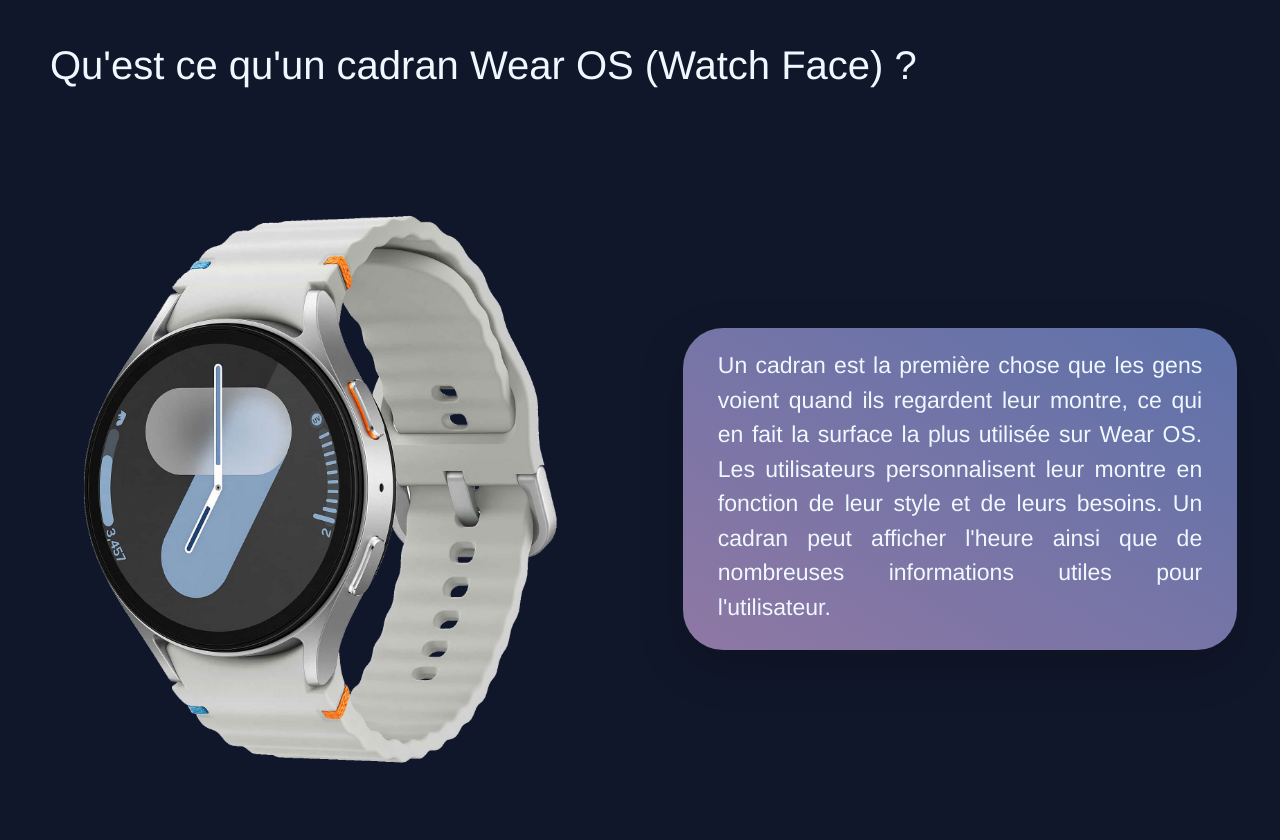
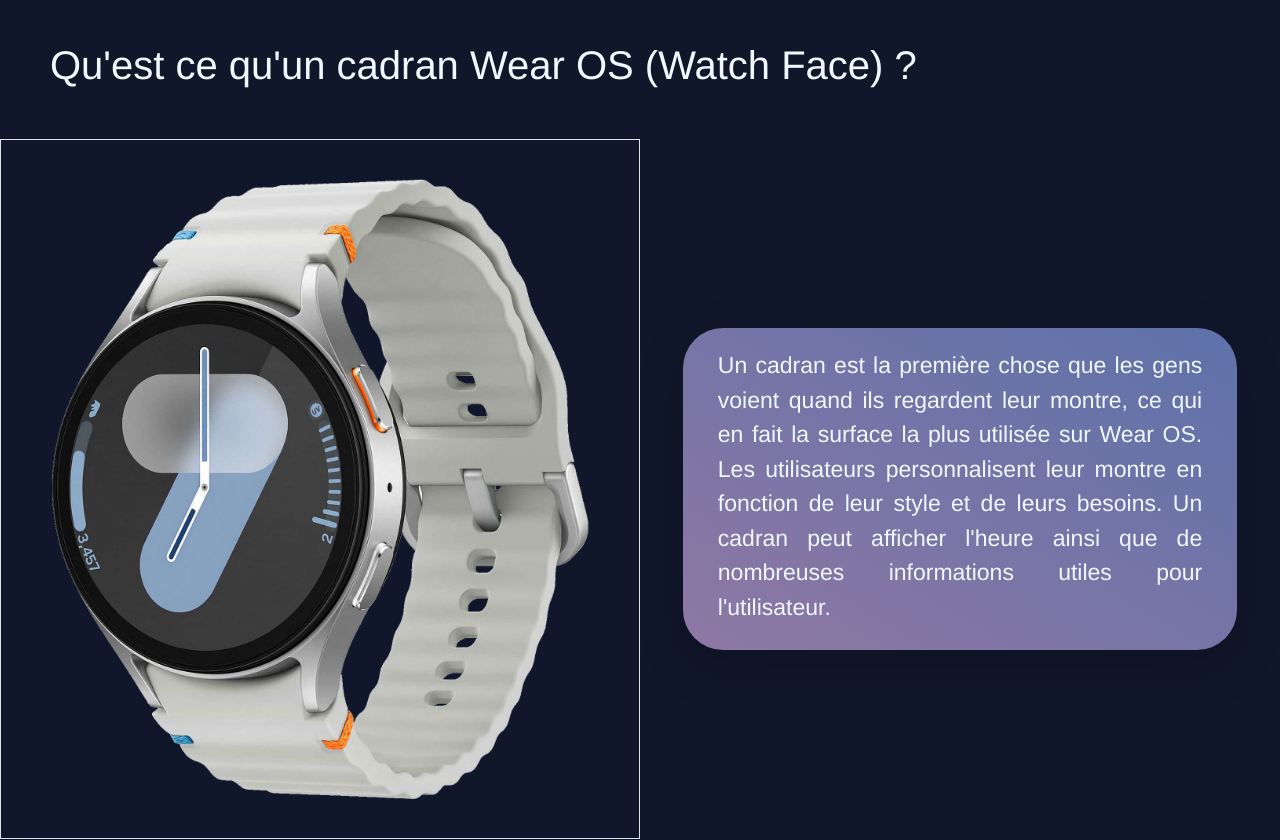
Before and after one commit to nathan-real/Mon-site-V2, a plain HTML site: page page/travail_projet.html in a window 1280 px wide. Shown: the part 860-1700 px from the top of the page. Drawn offline with nearby package versions, Linux system fonts and the light colour scheme.

Commit message:
Correction bug sur écran plus petit

```diff
--- a/page/travail_projet.html
+++ b/page/travail_projet.html
@@ -61,7 +61,7 @@
 
     <div class="container-fluid">
         <div class="row">
-            <div class="col-sm-6 my-container">
+            <div class="col-sm-6 my-container border">
                 <img class="my-img img-anim-scale" src="../image/GW7-V2.png" alt="Image d'une galaxy watch 7">
             </div>
             <div class="col-sm-6 my-container">
@@ -140,7 +140,8 @@
                 </div>
             </div>
             <div class="col-sm-6 my-container">
-                <img class="my-img img-anim-scale" src="../image/3_watch_face_studio.jpg" alt="Logo WFS">
+                <img style="height: 70%;" class="my-img img-anim-scale" src="../image/3_watch_face_studio.jpg"
+                    alt="Logo WFS">
             </div>
         </div>
     </div>
@@ -148,7 +149,7 @@
     <div class="container-fluid">
         <div class="row">
             <div class="col-sm-6 my-container">
-                <img class="my-img img-anim-scale" src="../image/WFS-SCREEN.png"
+                <img style="height: 70%;" class="my-img img-anim-scale" src="../image/WFS-SCREEN.png"
                     alt="Screen du logiciel Watch Face Studio">
             </div>
             <div class="col-sm-6 my-container">
--- a/style/style.css
+++ b/style/style.css
@@ -202,8 +202,12 @@ a {
 
 /* ***************** Image ****************** */
 .my-img {
-    width: 90%;
+    height: 90%;
+    width: auto;
+    max-width: 90%;
     border-radius: 40px;
+    display: block;
+    object-fit: cover;
 }
 
 /* ***************** Animation ****************** */
```
